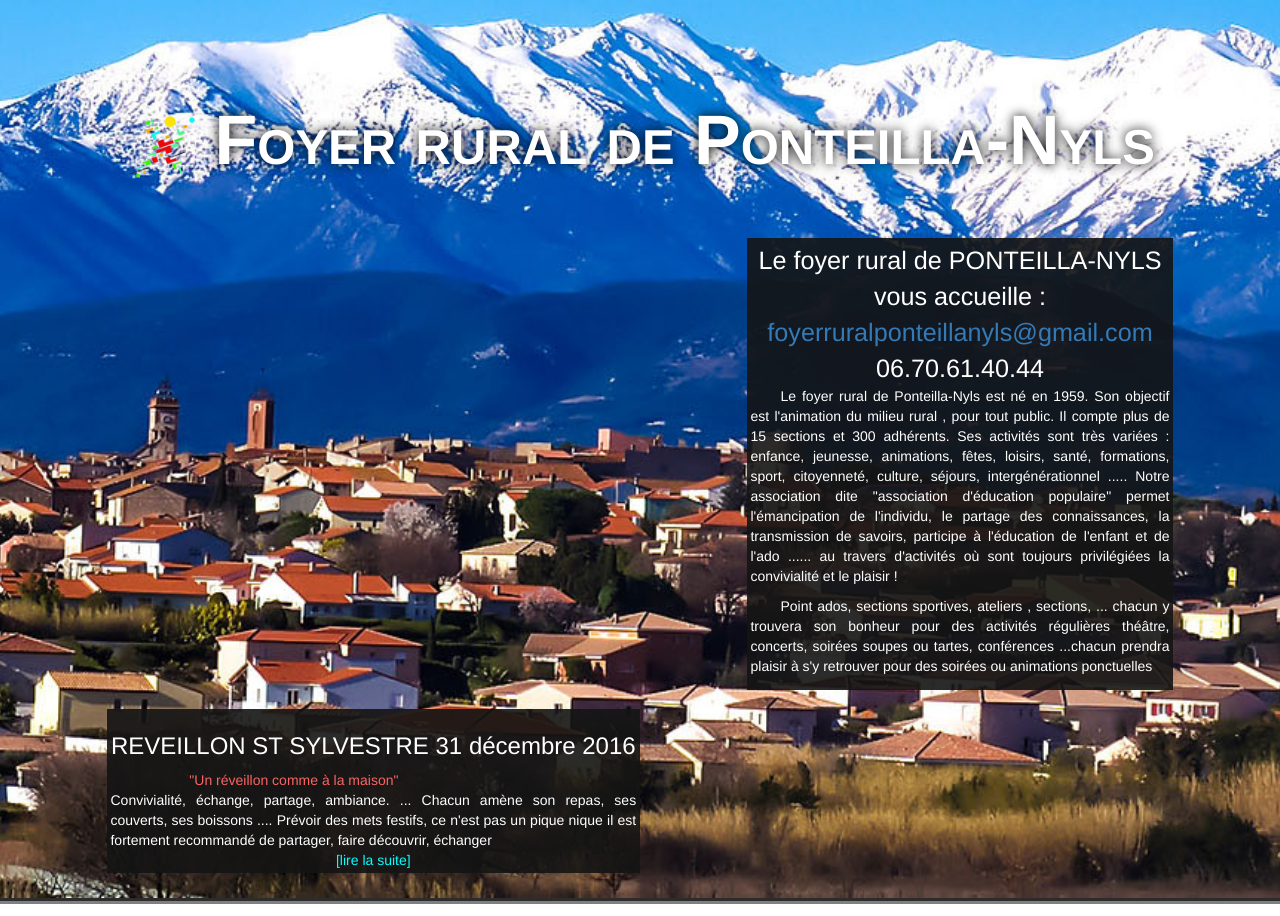
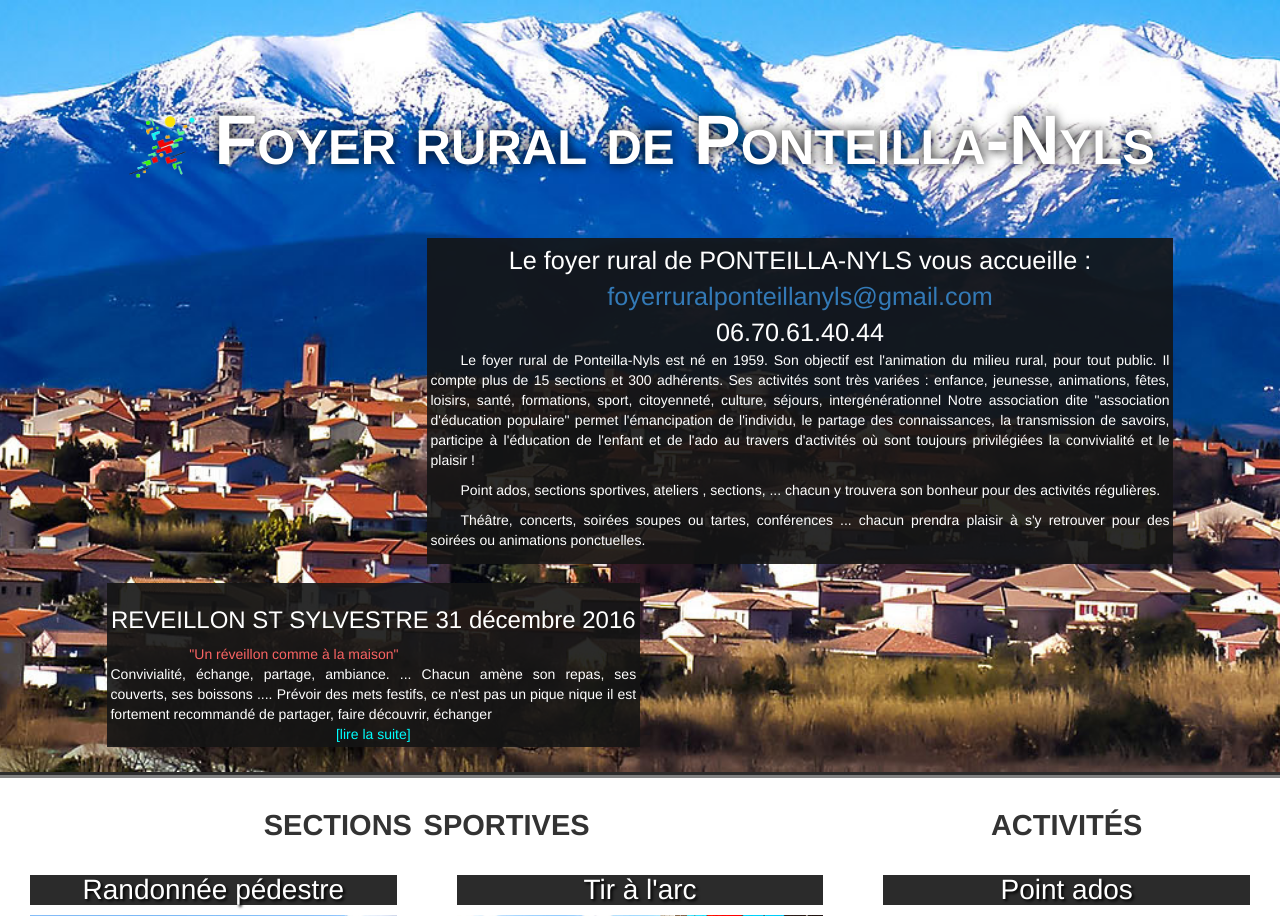
Before and after one commit to Wndrr/Ponteilla, a PHP site: template views/index.html.twig in a window 1280 px wide. Shown: the top 916 px of the page. Run offline with PHP 8.4, Linux system fonts and the light colour scheme; the template is opened without the code that fills it, so the values that code supplies are empty; some libraries are stand-ins or nearby versions.

Commit message:
v22 - Index | Update presentation text

```diff
--- a/views/index.html.twig
+++ b/views/index.html.twig
@@ -31,7 +31,7 @@
 			<span style="text-align: right;"></span>
 			<div id="headerText" class="col-lg-12">
 				<div class="row">
-					<div id="contact" class="col-lg-4 col-lg-offset-7">
+					<div id="contact" class="col-lg-7 col-lg-offset-4">
 						<div id="head">
 							Le foyer rural de PONTEILLA-NYLS vous accueille :
 							<br />
@@ -41,10 +41,13 @@
 						</div>
 						<div id="text">
 							<p>
-								Le foyer rural de Ponteilla-Nyls est né en 1959. Son objectif est l'animation du milieu rural , pour tout public. Il compte plus de 15 sections et 300 adhérents. Ses activités sont très variées : enfance, jeunesse, animations, fêtes, loisirs, santé, formations, sport, citoyenneté, culture, séjours, intergénérationnel ..... Notre association dite "association d'éducation populaire" permet l'émancipation de l'individu, le partage des connaissances, la transmission de savoirs, participe à l'éducation de l'enfant et de l'ado ...... au travers d'activités où sont toujours privilégiées la convivialité et le plaisir !
+								Le foyer rural de Ponteilla-Nyls est né en 1959. Son objectif est l'animation du milieu rural, pour tout public. Il compte plus de 15 sections et 300 adhérents. Ses activités sont très variées&nbsp;: enfance, jeunesse, animations, fêtes, loisirs, santé, formations, sport, citoyenneté, culture, séjours, intergénérationnel Notre association dite "association d'éducation populaire" permet l'émancipation de l'individu, le partage des connaissances, la transmission de savoirs, participe à l'éducation de l'enfant et de l'ado au travers d'activités où sont toujours privilégiées la convivialité et le plaisir&nbsp;!
 							</p>
 							<p>
-								Point ados, sections sportives, ateliers , sections, ... chacun y trouvera son bonheur pour des activités régulières théâtre, concerts, soirées soupes ou tartes, conférences ...chacun prendra plaisir à s'y retrouver pour des soirées ou animations ponctuelles
+								Point ados, sections sportives, ateliers , sections, ... chacun y trouvera son bonheur pour des activités régulières.
+							</p>
+							<p>
+								Théâtre, concerts, soirées soupes ou tartes, conférences ... chacun prendra plaisir à s'y retrouver pour des soirées ou animations ponctuelles.
 						</p>
 						</div>
 
```
